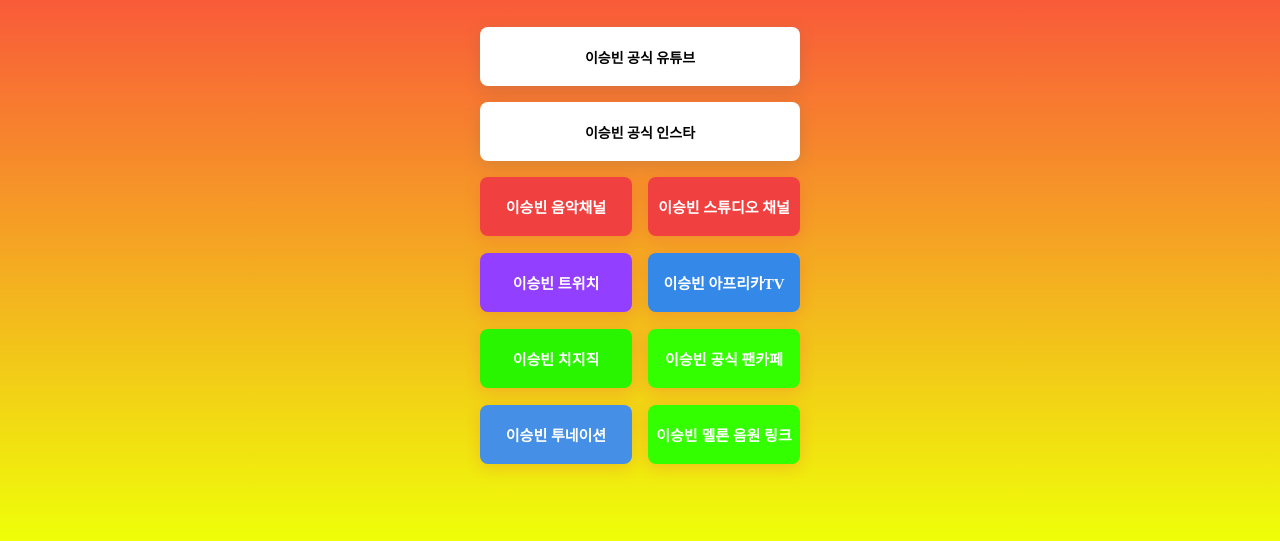
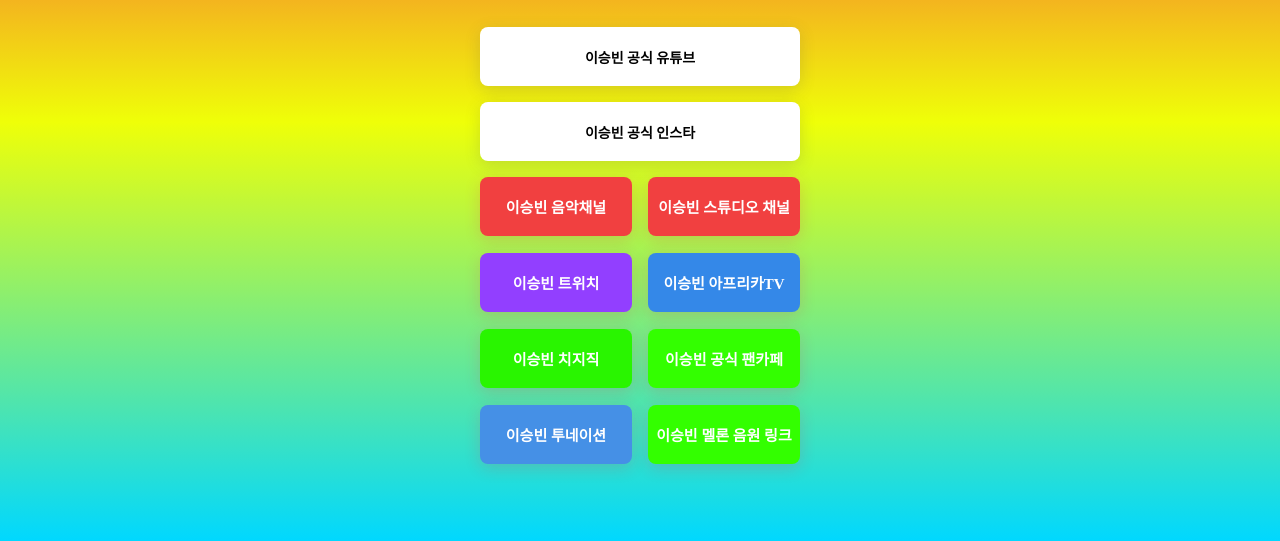
Before and after one commit to leeseungbin2/lsb, a plain HTML site: page index.html in a window 1280 px wide. Shown: the part 297-838 px from the top of the page. Drawn offline with Linux system fonts and the light colour scheme; a web font is replaced by a local one.

Commit message:
index.html

```diff
--- a/index.html
+++ b/index.html
@@ -14,7 +14,7 @@
             font-family: "Pretendard",serif;
         }
         body {
-            background: linear-gradient(180deg, #ff0055 0%, #efff08 100%);
+            background: linear-gradient(180deg, #ff0055 0%, #efff08 50%, #00d8ff 100%);
             height: 100vh;
           }
         .profile {
```
